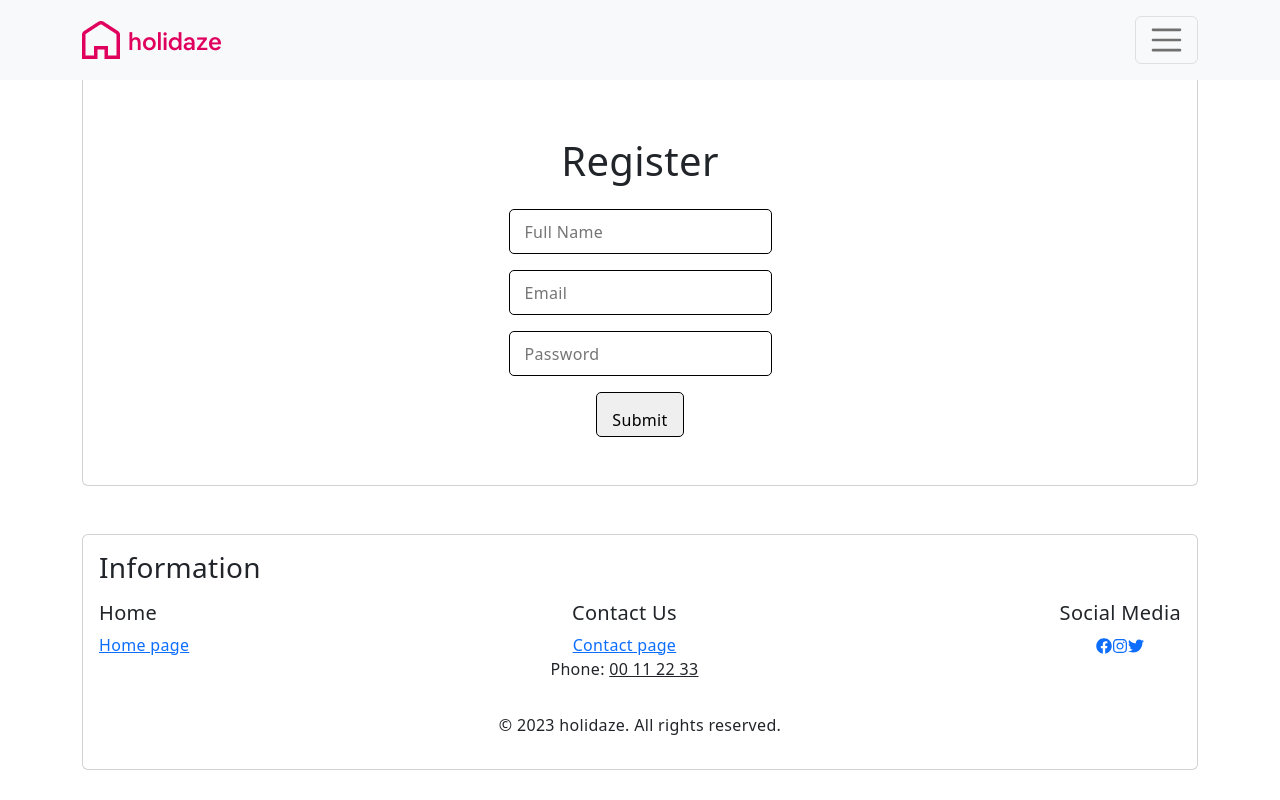
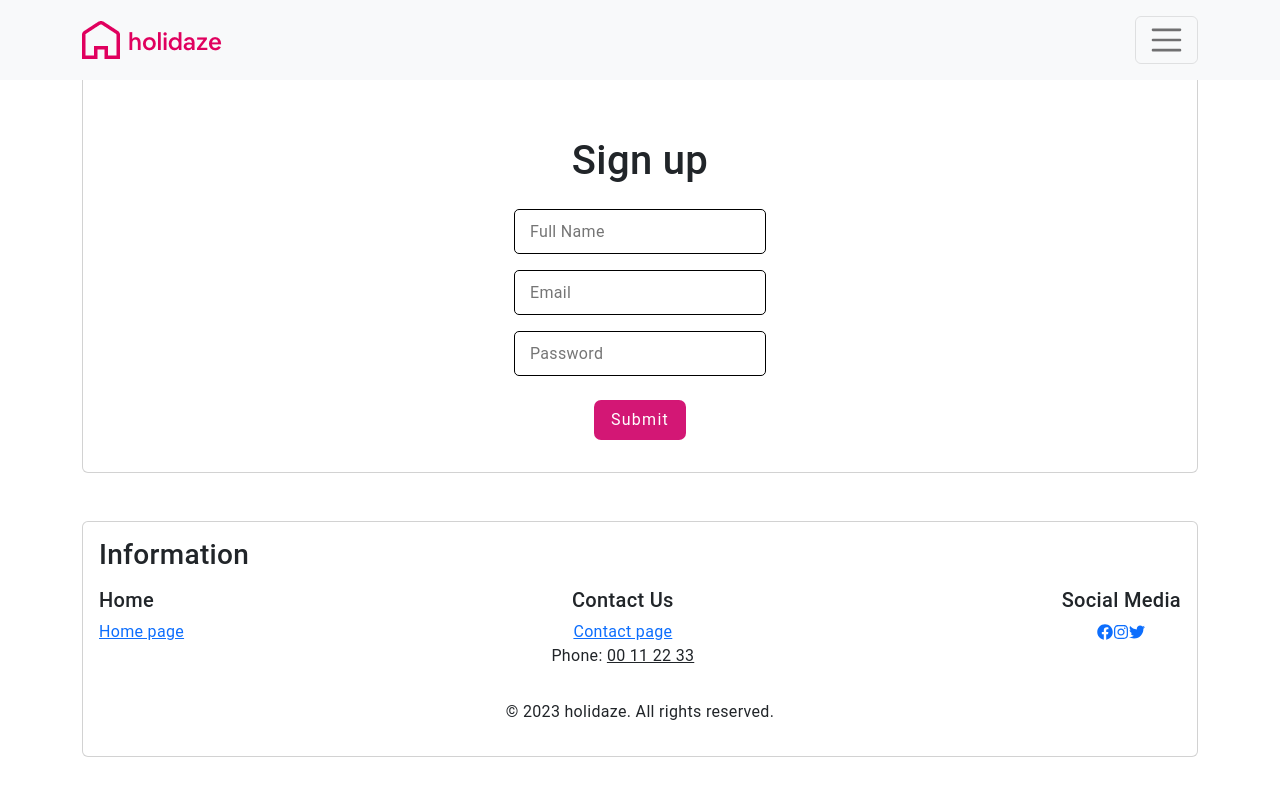
Before and after one commit to norbadboy/holidaze-project-exam-2-thong, a React (Create React App) app in the folder project-exam-2/: page /register in a window 1280 px wide. Built offline with nearby package versions, Linux system fonts and the light colour scheme.

Commit message:
fixed product card for homepage

```diff
--- a/project-exam-2/src/App.jsx
+++ b/project-exam-2/src/App.jsx
@@ -5,6 +5,7 @@ import { Outlet, Routes, Route } from "react-router-dom";
 import Header from "./components/header";
 import Footer from "./components/footer";
 import RegisterPage from "./routes/RegisterPage";
+import HomePage from "./routes/HomePage";
 
 function Layout() {
   return (
@@ -20,6 +21,7 @@ function App() {
   return (
     <Routes>
       <Route path="/" element={<Layout />}>
+        <Route path="/" element={<HomePage />} />
         <Route path="/register" element={<RegisterPage />} />
       </Route>
     </Routes>
--- /dev/null
+++ b/project-exam-2/src/components/productCard.jsx
@@ -0,0 +1,30 @@
+import { Card } from "react-bootstrap";
+import { Link } from "react-router-dom";
+import { StyledButton } from "../styles/styledComponents/styledButton";
+import "../styles/homePage.css";
+import imageNotAvailable from "../pictures/imageNotAvailable.png";
+
+function ProductCard(props) {
+  const { product } = props;
+  return (
+    <Card className="homePageCard">
+      <Card.Img
+        variant="top"
+        src={product.media}
+        onError={(e) => {
+          e.target.onerror = null;
+          e.target.src = imageNotAvailable;
+        }}
+      />
+      <Card.Body>
+        <Card.Title>{product.name}</Card.Title>
+        <Card.Text>$ {product.price}</Card.Text>
+        <Link to={`/product/${product.id}`}>
+          <StyledButton variant="primary">View</StyledButton>
+        </Link>
+      </Card.Body>
+    </Card>
+  );
+}
+
+export default ProductCard;
--- a/project-exam-2/src/index.js
+++ b/project-exam-2/src/index.js
@@ -5,12 +5,17 @@ import App from "./App";
 import reportWebVitals from "./reportWebVitals";
 import { BrowserRouter } from "react-router-dom";
 import { Container } from "react-bootstrap";
+import GlobalStyle from "./styles/globalStyle";
+import Theme from "./styles/theme";
 
 const root = ReactDOM.createRoot(document.getElementById("root"));
 root.render(
   <Container>
     <BrowserRouter>
-      <App />
+      <Theme>
+        <GlobalStyle />
+        <App />
+      </Theme>
     </BrowserRouter>
   </Container>
 );
--- a/project-exam-2/src/routes/HomePage/index.jsx
+++ b/project-exam-2/src/routes/HomePage/index.jsx
@@ -0,0 +1,37 @@
+import { Row, Col, Card } from "react-bootstrap";
+import { API_PATH } from "../../api/constant.mjs";
+import ProductCard from "../../components/productCard.jsx";
+import useAPI from "../../api/apiHook.jsx";
+
+const url = API_PATH + "/venues";
+
+function HomePage() {
+  const { data, loading, error } = useAPI(url);
+
+  if (loading) {
+    return <div>Loading...</div>;
+  }
+
+  if (error) {
+    return <div>Something went wrong...</div>;
+  }
+
+  return (
+    <div className="homePageContainer px-2">
+      <div className="homePageTitle--container my-5">
+        <Card className="homePageTitle--card d-flex p-4 flex-column justify-content-center align-items-center">
+          <h1>Here goes filters</h1>
+        </Card>
+      </div>
+      <Row>
+        {data.map((product) => (
+          <Col key={product.id} sm={12} md={6} lg={4} xl={3}>
+            <ProductCard product={product} />
+          </Col>
+        ))}
+      </Row>
+    </div>
+  );
+}
+
+export default HomePage;
--- a/project-exam-2/src/routes/RegisterPage/index.jsx
+++ b/project-exam-2/src/routes/RegisterPage/index.jsx
@@ -2,6 +2,7 @@ import { yupResolver } from "@hookform/resolvers/yup";
 import * as yup from "yup";
 import { useForm } from "react-hook-form";
 import { StyledForm, StyledInput, StyledParagraph } from "../../styles/styledComponents/styledForm";
+import { StyledButton } from "../../styles/styledComponents/styledButton";
 import { Card } from "react-bootstrap";
 
 const schema = yup
@@ -36,7 +37,7 @@ function RegisterPage() {
       <Card.Body className="mt-5">
         <div>
           <h1 align="center" className="mt-4">
-            Register
+            Sign up
           </h1>
         </div>
         <StyledForm onSubmit={handleSubmit(onSubmit)}>
@@ -52,7 +53,9 @@ function RegisterPage() {
             {errors.password && <StyledParagraph>{errors.password.message}</StyledParagraph>}
             <StyledInput type="text" placeholder="Password" {...register("password")} />
           </div>
-          <StyledInput type="submit" />
+          <StyledButton type="submit" className="mt-2">
+            Submit
+          </StyledButton>
         </StyledForm>
       </Card.Body>
     </Card>
--- /dev/null
+++ b/project-exam-2/src/styles/globalStyle.jsx
@@ -0,0 +1,32 @@
+import { createGlobalStyle } from "styled-components";
+
+const GlobalStyle = createGlobalStyle`
+html {
+    --color-primary: #D31775;
+    --color-primary-light: #FF66BD;
+    --color-primary-dark: #A70C59;
+    --color-secondary: #f2bfbf;
+    --color-secondary-light: #f7e6e6;
+    --color-secondary-dark: #b98b8b;
+    --color-success: #36b37e;
+    --color-success-light: #79f2c0;
+    --color-success-dark: #00875a;
+    --color-warning: #ffab00;
+    --color-warning-light: #ffd766;
+    --color-warning-dark: #b26e00;
+    --color-danger: #ff5630;
+    --color-danger-light: #ff8f71;
+    --color-danger-dark: #b21f00;
+    --color-neutral-0: #ffffff;
+    --color-background: #1e1e1e;
+}
+body {
+    height: 100%;
+    margin: 0;
+    padding: 0;
+    box-sizing: border-box;
+    font-family: "Roboto", sans-serif;
+}
+`;
+
+export default GlobalStyle;
--- /dev/null
+++ b/project-exam-2/src/styles/homePage.css
@@ -0,0 +1,17 @@
+@media screen and (min-width: 768px) {
+  .homePageContainer {
+    margin-top: 120px;
+  }
+  .homePageTitle--card {
+    background-color: #f7e6e6;
+  }
+  .homePageCard {
+    height: 585px;
+  }
+  .homePageCard img {
+    height: 280px;
+    width: 100%;
+    -o-object-fit: cover;
+    object-fit: cover;
+  }
+}
--- /dev/null
+++ b/project-exam-2/src/styles/styledComponents/styledButton.jsx
@@ -0,0 +1,21 @@
+import styled from "styled-components";
+
+const BaseButton = styled.button`
+  padding: 8px 17px;
+  border-radius: 7px;
+  border: none;
+  font-size: 1rem;
+  letter-spacing: 0.08rem;
+  font-weight: 400;
+  cursor: pointer;
+  transition: all 0.2s ease-in-out;
+`;
+
+export const StyledButton = styled(BaseButton)`
+  background-color: ${(props) => props.theme.color.primary};
+  color: ${(props) => props.theme.color.neutral0};
+
+  &:hover {
+    background-color: pink;
+  }
+`;
--- /dev/null
+++ b/project-exam-2/src/styles/theme.jsx
@@ -0,0 +1,32 @@
+import { ThemeProvider } from "styled-components";
+
+const theme = {
+  color: {
+    primary: "var(--color-primary)",
+    primaryLight: "var(--color-primary-light)",
+    primaryDark: "var(--color-primary-dark)",
+    secondary: "var(--color-secondary)",
+    secondaryLight: "var(--color-secondary-light)",
+    secondaryDark: "var(--color-secondary-dark)",
+    tertiary: "var(--color-tertiary)",
+    tertiaryLight: "var(--color-tertiary-light)",
+    tertiaryDark: "var(--color-tertiary-dark)",
+    success: "var(--color-success)",
+    successLight: "var(--color-success-light)",
+    successDark: "var(--color-success-dark)",
+    warning: "var(--color-warning)",
+    warningLight: "var(--color-warning-light)",
+    warningDark: "var(--color-warning-dark)",
+    danger: "var(--color-danger)",
+    dangerLight: "var(--color-danger-light)",
+    dangerDark: "var(--color-danger-dark)",
+    neutral0: "var(--color-neutral-0)",
+  },
+  background: {
+    primary: "var(--color-background)",
+  },
+};
+
+const Theme = ({ children }) => <ThemeProvider theme={theme}>{children}</ThemeProvider>;
+
+export default Theme;
```
Also changed, not shown: project-exam-2/src/pictures/imageNotAvailable.png (added).
